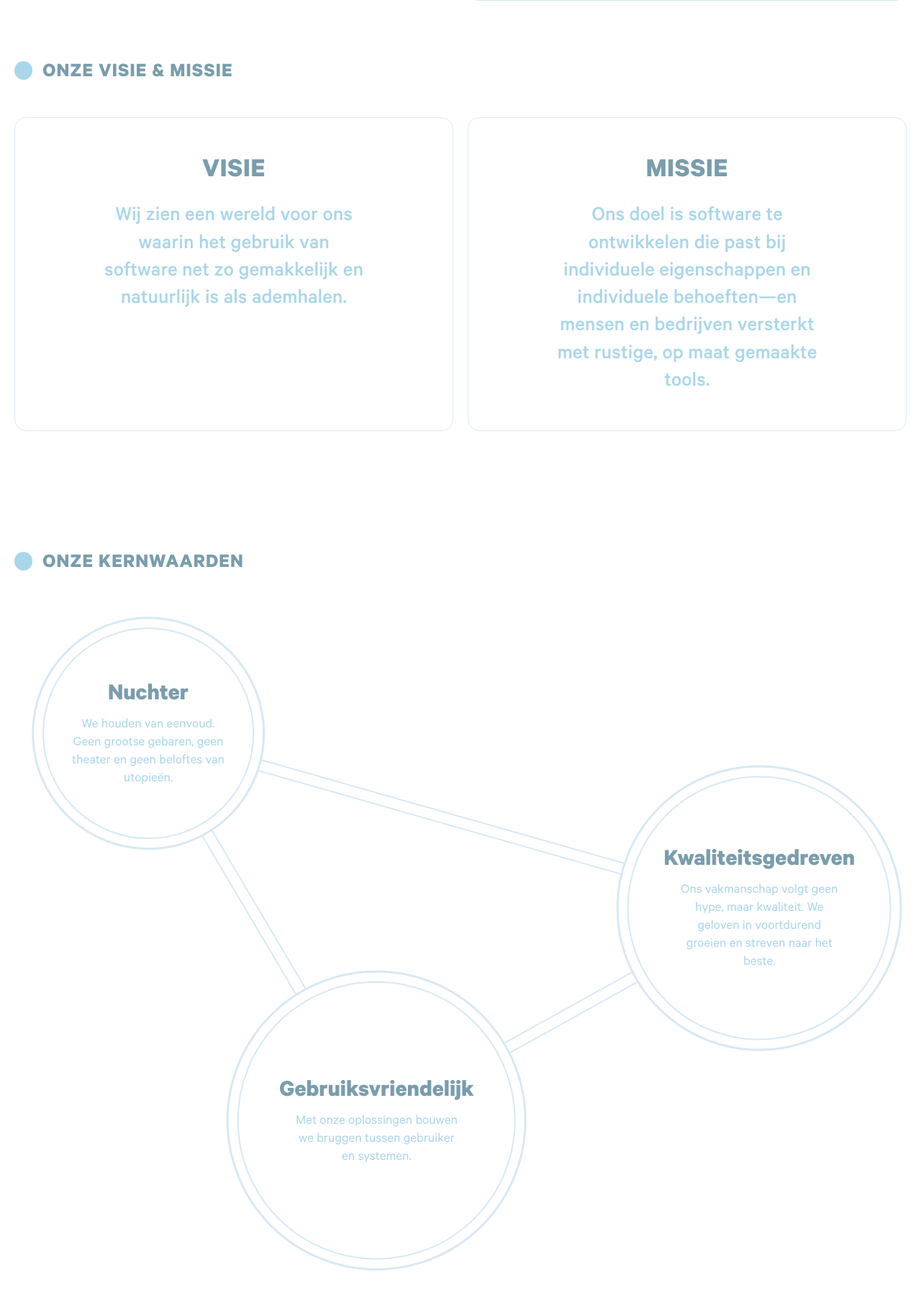
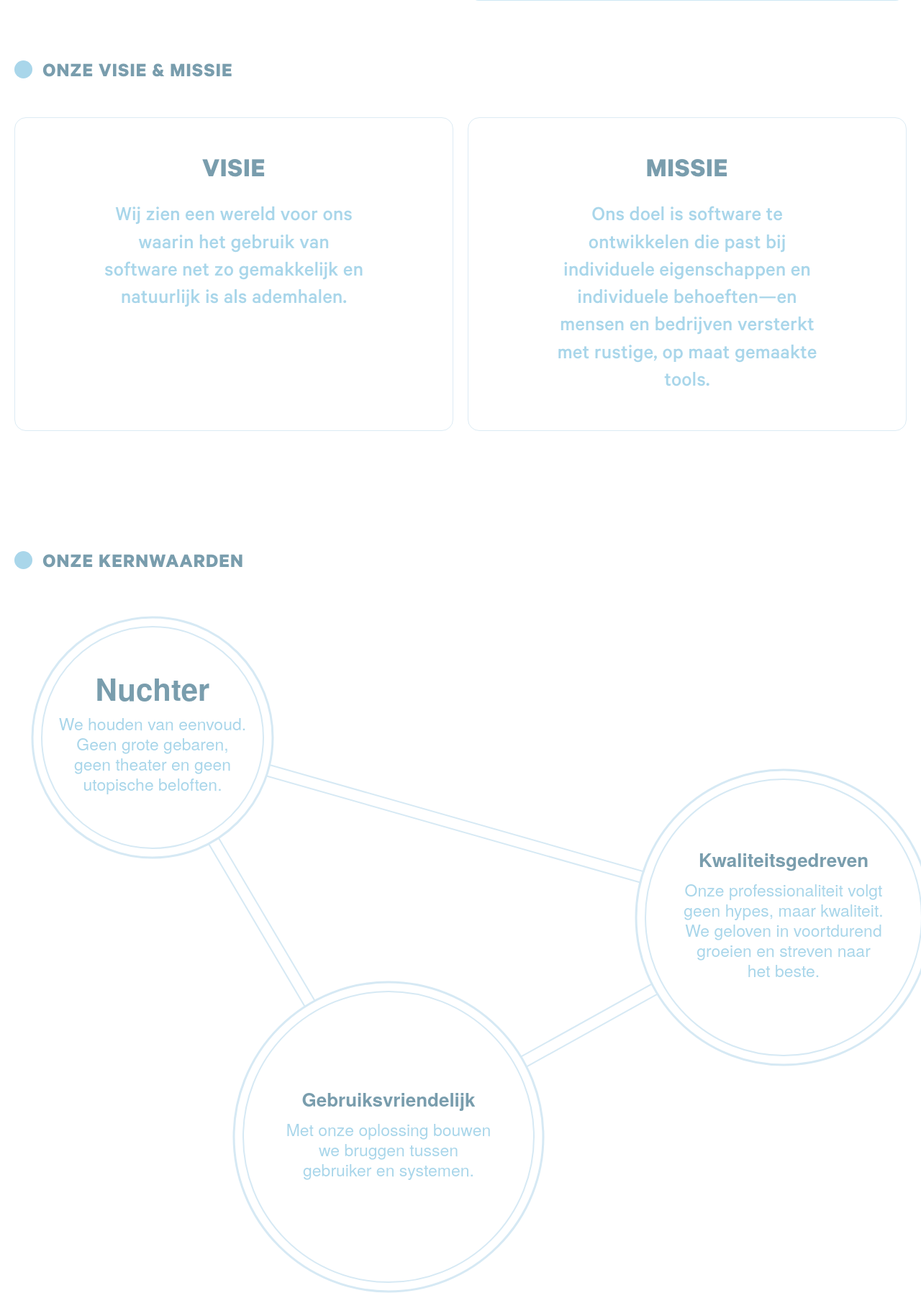
Before and after one commit to anos0k/Circle_Solutions, a PHP site: page /about_nl.html in a window 1280 px wide. Shown: the part 2239-4043 px from the top of the page at 72% size. Run offline with PHP 8.4, Linux system fonts and the light colour scheme.

Commit message:
simplyfying about us + css

```diff
--- a/about_nl.html
+++ b/about_nl.html
@@ -138,34 +120,7 @@
         <section class="values">
             <div class="container">
                 <h2 class="section-label">Onze kernwaarden</h2>
-
-                <div class="values-map">
-                    <svg class="values-lines" viewBox="0 0 1280 960" preserveAspectRatio="xMidYMid meet">
-                        <g class="vl-outer">
-                            <line x1="192" y1="180" x2="1069" y2="430"/>
-                            <line x1="192" y1="180" x2="520" y2="735"/>
-                            <line x1="1069" y1="430" x2="520" y2="735"/>
-                        </g>
-                        <g class="vl-inner">
-                            <line x1="192" y1="180" x2="1069" y2="430"/>
-                            <line x1="192" y1="180" x2="520" y2="735"/>
-                            <line x1="1069" y1="430" x2="520" y2="735"/>
-                        </g>
-                    </svg>
-
-                    <div class="value-node value-node--1">
-                        <h3>Nuchter</h3>
-                        <p>We houden van eenvoud. Geen grootse gebaren, geen theater en geen beloftes van utopieën.</p>
-                    </div>
-                    <div class="value-node value-node--2">
-                        <h3>Kwaliteitsgedreven</h3>
-                        <p>Ons vakmanschap volgt geen hype, maar kwaliteit. We geloven in voortdurend groeien en streven naar het beste.</p>
-                    </div>
-                    <div class="value-node value-node--3">
-                        <h3>Gebruiksvriendelijk</h3>
-                        <p>Met onze oplossingen bouwen we bruggen tussen gebruiker en systemen.</p>
-                    </div>
-                </div>
+                <img src="assets/img/core-values-nl.svg" class="values-image" alt="Onze kernwaarden">
             </div>
         </section>
 
--- a/assets/css/about.css
+++ b/assets/css/about.css
@@ -198,7 +198,6 @@
 
 .section-label {
     display: flex;
-    align-items: center;
     gap: 14px;
     margin-bottom: clamp(32px, 4vw, 56px);
     font-size: clamp(1.2rem, 2.2vw, 2rem);
@@ -224,13 +223,13 @@
     padding-top: 0;
 }
 
-.vm-grid {
+.visionmision-grid {
     display: grid;
     grid-template-columns: 1fr 1fr;
     gap: 20px;
 }
 
-.vm-card {
+.visionmision-card {
     display: flex;
     flex-direction: column;
     align-items: center;
@@ -241,7 +240,7 @@
     border-radius: 16px;
 }
 
-.vm-card h3 {
+.visionmision-card h3 {
     margin-bottom: clamp(16px, 2vw, 28px);
     font-size: clamp(1.8rem, 3vw, 2.6rem);
     font-weight: 700;
@@ -251,7 +250,7 @@
     color: var(--brand-dark);
 }
 
-.vm-card p {
+.visionmision-card p {
     max-width: 23ch;
     font-size: clamp(1.4rem, 2.3vw, 2.1rem);
     font-weight: 500;
@@ -261,89 +260,6 @@
 
 
 
-.values-map {
-    position: relative;
-    width: 100%;
-    aspect-ratio: 1280 / 960;
-}
-
-.values-lines {
-    position: absolute;
-    inset: 0;
-    width: 100%;
-    height: 100%;
-}
-
-.values-lines line {
-    fill: none;
-    stroke-linecap: butt;
-}
-
-
-.vl-outer line { stroke: var(--ring); stroke-width: 18; }
-.vl-inner line { stroke: #fff;        stroke-width: 14; }
-
-.value-node {
-    position: absolute;
-    transform: translate(-50%, -50%);
-    aspect-ratio: 1;
-    display: flex;
-    flex-direction: column;
-    align-items: center;
-    justify-content: center;
-    text-align: center;
-    padding: clamp(10px, 2.2vw, 30px);
-    background: #fff;
-    border: 3px solid var(--ring);
-    border-radius: 50%;
-    z-index: 1;
-}
-
-
-.value-node::before {
-    content: "";
-    position: absolute;
-    inset: clamp(6px, 1vw, 12px);
-    border: 2px solid var(--ring);
-    border-radius: 50%;
-    pointer-events: none;
-}
-
-.value-node--1 { left: 15%;   top: 18.75%; width: 26.1%; }
-.value-node--2 { left: 83.5%; top: 44.8%;  width: 32%;   }
-.value-node--3 { left: 40.6%; top: 76.6%;  width: 33.6%; }
-
-.value-node h3 {
-    margin-bottom: 0.4em;
-    font-size: clamp(2.1rem, 2.4vw, 3.2rem);
-    font-weight: 700;
-    line-height: 1.05;
-    color: var(--brand-dark);
-}
-
-.value-node p {
-    max-width: 22ch;
-    font-size: clamp(1.2rem, 1.5vw, 2.85rem);
-    line-height: 1.3;
-    color: var(--brand);
-}
-
-
-
-.section-head {
-    margin-bottom: clamp(24px, 3vw, 40px);
-}
-
-.section-head .section-label {
-    margin-bottom: 8px;
-}
-
-.section-sub {
-    max-width: none;
-    padding-left: clamp(30px, 3.4vw, 46px);
-    font-size: clamp(1.2rem, 2vw, 1.8rem);
-    line-height: 1.2;
-}
 
 .team-grid {
     display: grid;
--- a/solutions.html
+++ b/solutions.html
@@ -5,6 +5,7 @@
     <meta name="viewport" content="width=device-width, initial-scale=1.0">
     <title>Solutions</title>
     <link rel="stylesheet" href="style.css">
+    <link rel="stylesheet" href="../../assets/css/general.css">
 </head>
 
 <body>
```
Also changed, not shown: other parts of about_nl.html (+14 -32 lines), about.html (+17 -62 lines), assets/css/general.css (+4 -82 lines), templates/header.txt (+5 -23 lines), assets/img/core-values-en.svg (added), assets/img/core-values-nl.svg (added).
